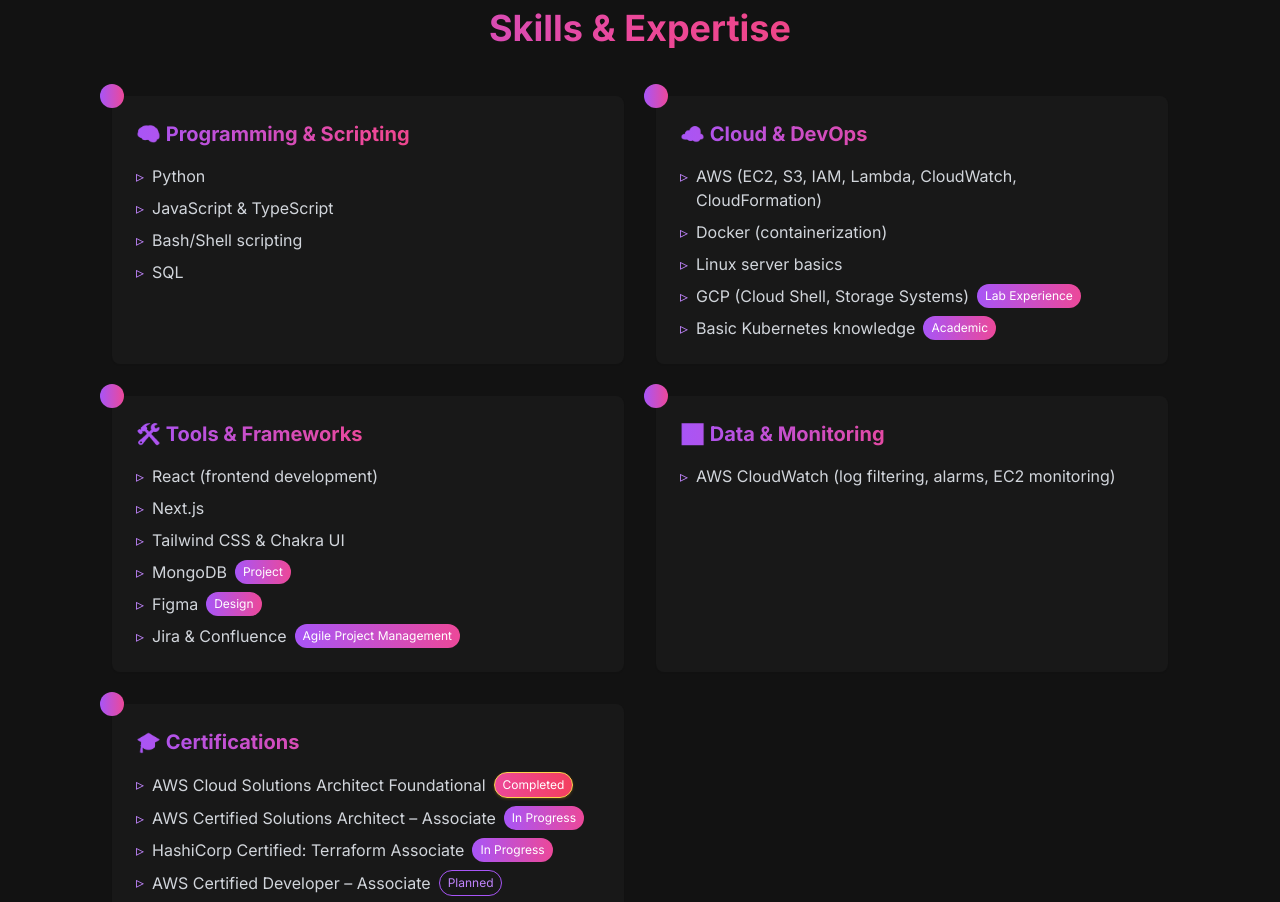
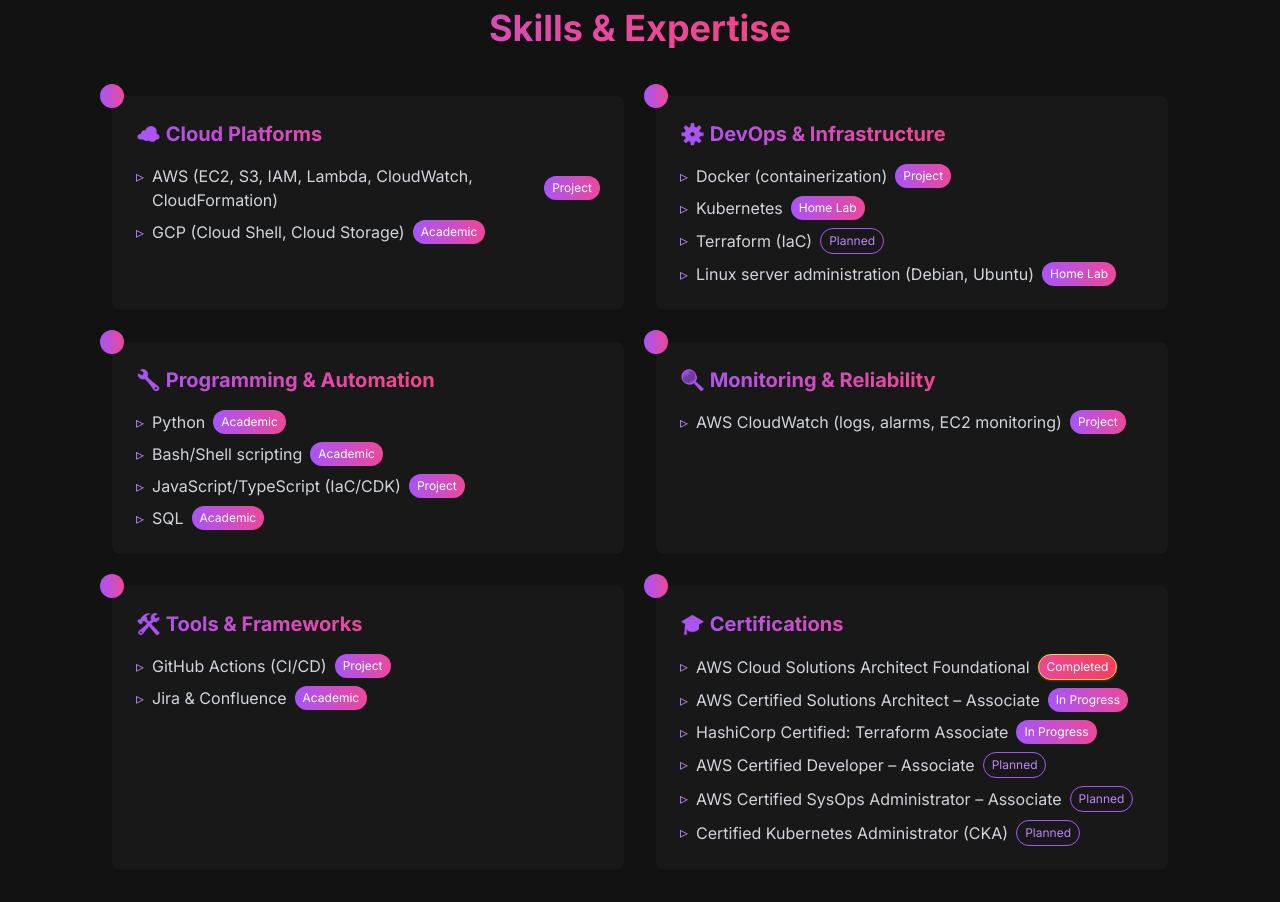
Before and after one commit to umar11b/personal-website, a Next.js app in the folder frontend/: page / in a window 1280 px wide. Shown: the part 980-1882 px from the top of the page. Built offline with nearby package versions, Linux system fonts and the light colour scheme.

Commit message:
skills section updated

```diff
--- a/frontend/src/app/components/SkillsSection.jsx
+++ b/frontend/src/app/components/SkillsSection.jsx
@@ -3,49 +3,82 @@
 import { motion } from "framer-motion";
 
 const skillsData = {
-  programming: {
-    title: "🧠 Programming & Scripting",
-    items: ["Python", "JavaScript & TypeScript", "Bash/Shell scripting", "SQL"],
-  },
-  cloud: {
-    title: "☁️ Cloud & DevOps",
+  cloudPlatforms: {
+    title: "☁️ Cloud Platforms",
     items: [
-      "AWS (EC2, S3, IAM, Lambda, CloudWatch, CloudFormation)",
-      "Docker (containerization)",
-      "Linux server basics",
       {
-        name: "GCP (Cloud Shell, Storage Systems)",
-        tag: "lab",
+        name: "AWS (EC2, S3, IAM, Lambda, CloudWatch, CloudFormation)",
+        tag: "project",
       },
       {
-        name: "Basic Kubernetes knowledge",
+        name: "GCP (Cloud Shell, Cloud Storage)",
         tag: "academic",
       },
     ],
   },
-  tools: {
-    title: "🛠️ Tools & Frameworks",
+  devopsInfrastructure: {
+    title: "⚙️ DevOps & Infrastructure",
     items: [
-      "React (frontend development)",
-      "Next.js",
-      "Tailwind CSS & Chakra UI",
       {
-        name: "MongoDB",
+        name: "Docker (containerization)",
         tag: "project",
       },
       {
-        name: "Figma",
-        tag: "design",
+        name: "Kubernetes",
+        tag: "home-lab",
+      },
+      {
+        name: "Terraform (IaC)",
+        status: "planned",
+      },
+      {
+        name: "Linux server administration (Debian, Ubuntu)",
+        tag: "home-lab",
+      },
+    ],
+  },
+  programmingAutomation: {
+    title: "🔧 Programming & Automation",
+    items: [
+      {
+        name: "Python",
+        tag: "academic",
+      },
+      {
+        name: "Bash/Shell scripting",
+        tag: "academic",
+      },
+      {
+        name: "JavaScript/TypeScript (IaC/CDK)",
+        tag: "project",
+      },
+      {
+        name: "SQL",
+        tag: "academic",
+      },
+    ],
+  },
+  monitoringReliability: {
+    title: "🔍 Monitoring & Reliability",
+    items: [
+      {
+        name: "AWS CloudWatch (logs, alarms, EC2 monitoring)",
+        tag: "project",
+      },
+    ],
+  },
+  toolsFrameworks: {
+    title: "🛠️ Tools & Frameworks",
+    items: [
+      {
+        name: "GitHub Actions (CI/CD)",
+        tag: "project",
       },
       {
         name: "Jira & Confluence",
-        tag: "agile",
+        tag: "academic",
       },
     ],
-  },
-  data: {
-    title: "📊 Data & Monitoring",
-    items: ["AWS CloudWatch (log filtering, alarms, EC2 monitoring)"],
   },
   certifications: {
     title: "🎓 Certifications",
@@ -103,10 +136,11 @@
 const ExperienceTag = ({ type }) => {
   return (
     <span className="px-2 py-1 text-xs rounded-full bg-gradient-to-r from-purple-500 to-pink-500 text-white">
-      {type === "lab" && "Lab Experience"}
       {type === "academic" && "Academic"}
+      {type === "in-progress" && "In Progress"}
+      {type === "planned" && "Planned"}
       {type === "project" && "Project"}
-      {type === "design" && "Design"}
+      {type === "home-lab" && "Home Lab"}
       {type === "agile" && "Agile Project Management"}
     </span>
   );
```
